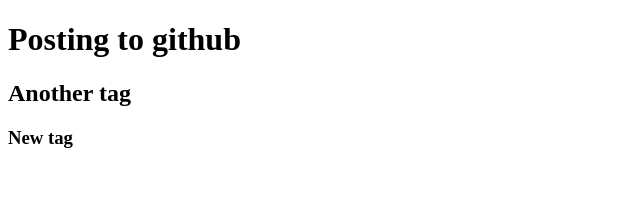
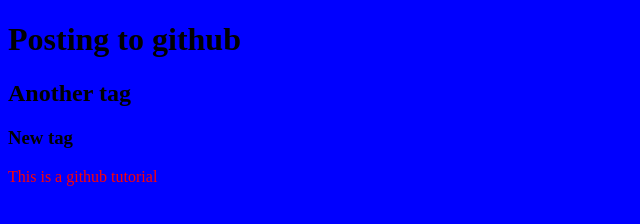
Before and after one commit to rowleks/test, a plain HTML site: page index.html in a window 1280 px wide. Shown: the whole page, without its empty margins (0-640 px from the left). Drawn offline with Linux system fonts and the light colour scheme.

```diff
--- a/css/style.css
+++ b/css/style.css
@@ -1,3 +1,7 @@
 body {
     background-color: blue;
 }
+
+p {
+    color: red;
+}
--- a/index.html
+++ b/index.html
@@ -3,6 +3,7 @@
 <head>
     <meta charset="UTF-8">
     <meta name="viewport" content="width=device-width, initial-scale=1.0">
+    <link rel="stylesheet" href="./css/style.css">
     <title>Git Hub Test</title>
 </head>
 <body>
@@ -10,5 +11,7 @@
     <h2>Another tag</h2>
     <h3>New tag</h3>
 
+    <p>This is a github tutorial</p>
+
 </body>
 </html>
```
